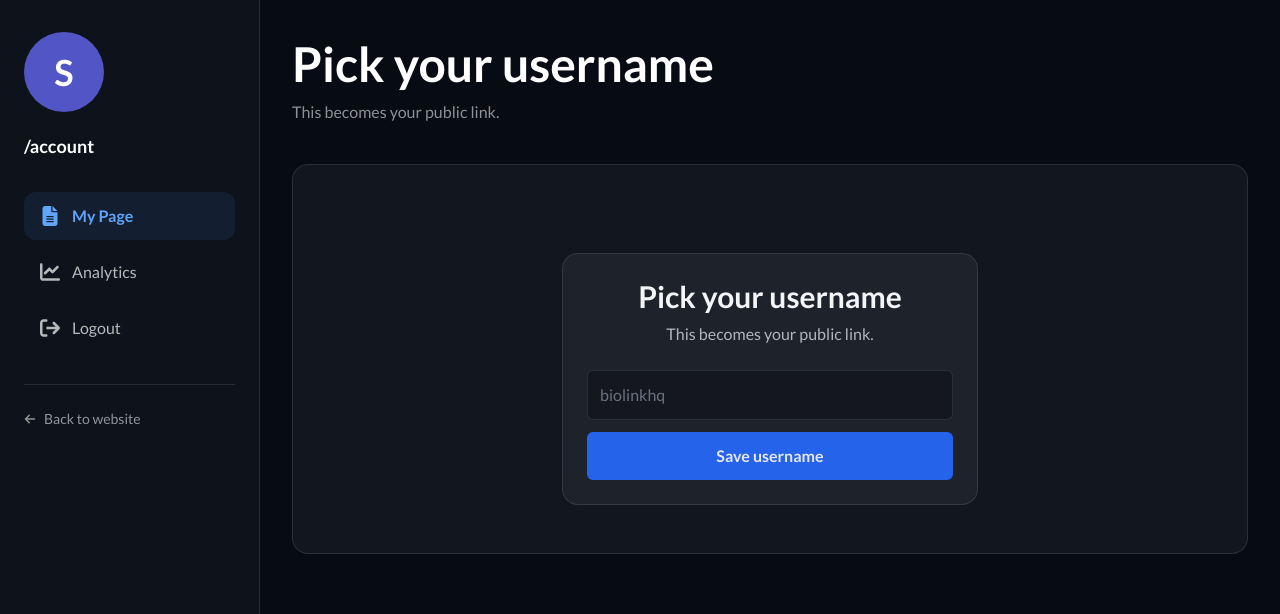
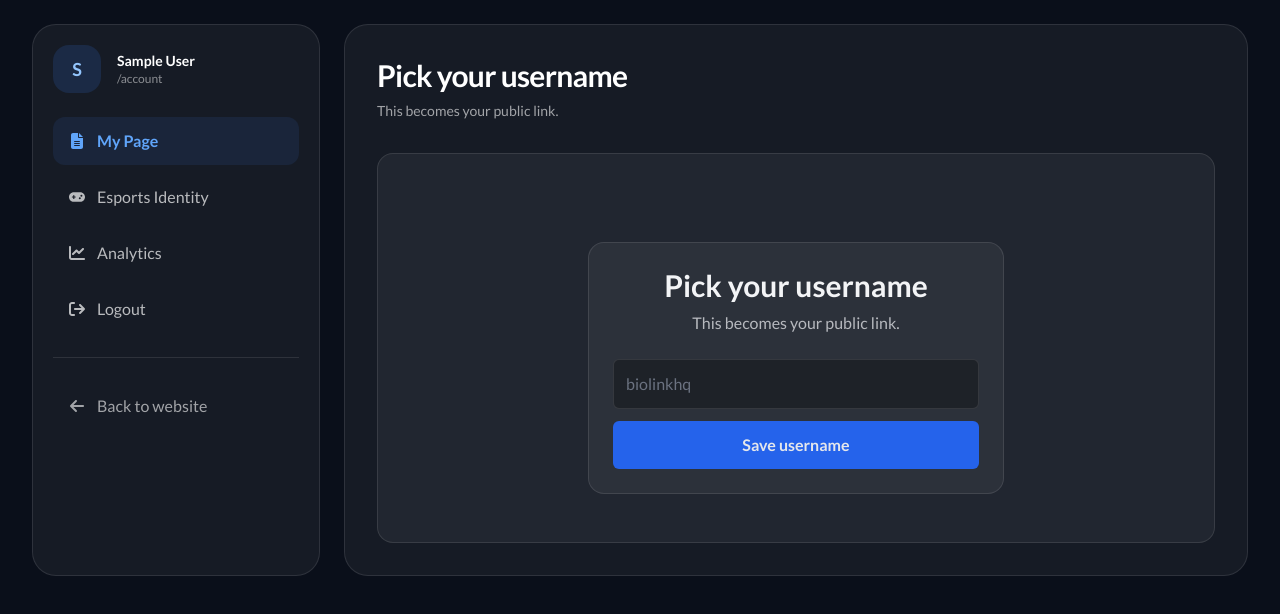
Before and after one commit to TheBioLink/biolinkhq, a Next.js app: page /account in a window 1280 px wide. Shown: the top 614 px of the page. Built offline with nearby package versions, Linux system fonts and the light colour scheme; no server answers; the database is empty; sample sign-in values are in the browser's storage.

Commit message:
Update DashboardShell.js

```diff
--- a/src/components/dashboard/DashboardShell.js
+++ b/src/components/dashboard/DashboardShell.js
@@ -1,5 +1,3 @@
-// src/components/dashboard/DashboardShell.js
-
 import Link from "next/link";
 import { getServerSession } from "next-auth";
 import { authOptions } from "@/app/api/auth/[...nextauth]/route";
@@ -12,6 +10,7 @@ import {
   faCreditCard,
   faArrowRightFromBracket,
   faArrowLeft,
+  faGamepad,
 } from "@fortawesome/free-solid-svg-icons";
 
 function navClass(active) {
@@ -30,7 +29,6 @@ export default async function DashboardShell({
   const email = (session?.user?.email || "").toLowerCase().trim();
 
   let page = null;
-
   if (email) {
     await mongoose.connect(process.env.MONGO_URI);
     page = await Page.findOne({ owner: email }).lean();
@@ -51,75 +49,81 @@ export default async function DashboardShell({
     .toUpperCase();
 
   return (
-    <div className="min-h-screen bg-[#060b14] text-white">
-      <div className="mx-auto flex min-h-screen max-w-[1400px]">
-        {/* Sidebar */}
-        <aside className="w-[260px] border-r border-white/10 bg-white/[0.03] px-6 py-8">
-          <div className="sticky top-8">
-            <div className="mb-8">
-              <div className="flex h-20 w-20 items-center justify-center rounded-full bg-indigo-500/80 text-4xl font-black">
+    <div className="min-h-screen bg-[#0a0f1a] text-white">
+      <div className="mx-auto flex max-w-7xl gap-6 px-4 py-6 lg:px-8">
+        <aside className="hidden w-72 shrink-0 rounded-3xl border border-white/10 bg-white/5 p-5 lg:block">
+          <div className="mb-6 flex items-center gap-4">
+            <div className="flex h-12 w-12 items-center justify-center rounded-2xl bg-blue-500/15 text-lg font-black text-blue-300">
               {avatarLetter}
             </div>
 
-              <div className="mt-5 text-lg font-bold">
-                /{page?.uri || "account"}
+            <div>
+              <p className="text-sm font-bold text-white">
+                {session?.user?.name || "Account"}
+              </p>
+              <p className="text-xs text-white/50">/{page?.uri || "account"}</p>
             </div>
           </div>
 
-            {/* Navigation */}
           <nav className="space-y-2">
             <Link href="/account" className={navClass(activeTab === "page")}>
-                <FontAwesomeIcon icon={faFileLines} fixedWidth className="h-5 w-5" />
+              <FontAwesomeIcon icon={faFileLines} className="h-4 w-4" />
               <span>My Page</span>
             </Link>
 
-              {showSubscription && (
             <Link
-                  href="/account/subscription"
-                  className={navClass(activeTab === "subscription")}
+              href="/account/esports"
+              className={navClass(activeTab === "esports")}
             >
-                  <FontAwesomeIcon icon={faCreditCard} fixedWidth className="h-5 w-5" />
+              <FontAwesomeIcon icon={faGamepad} className="h-4 w-4" />
+              <span>Esports Identity</span>
+            </Link>
+
+            {showSubscription ? (
+              <Link
+                href="/account/subscriptions"
+                className={navClass(activeTab === "subscriptions")}
+              >
+                <FontAwesomeIcon icon={faCreditCard} className="h-4 w-4" />
                 <span>Subscriptions</span>
               </Link>
-              )}
+            ) : null}
 
             <Link
               href="/account/analytics"
               className={navClass(activeTab === "analytics")}
             >
-                <FontAwesomeIcon icon={faChartLine} fixedWidth className="h-5 w-5" />
+              <FontAwesomeIcon icon={faChartLine} className="h-4 w-4" />
               <span>Analytics</span>
             </Link>
 
             <Link href="/api/auth/signout" className={navClass(false)}>
               <FontAwesomeIcon
                 icon={faArrowRightFromBracket}
-                  fixedWidth
-                  className="h-5 w-5"
+                className="h-4 w-4"
               />
               <span>Logout</span>
             </Link>
           </nav>
 
-            <div className="mt-8 border-t border-white/10 pt-6">
+          <div className="mt-6 border-t border-white/10 pt-6">
             <Link
               href="/"
-                className="flex items-center gap-2 text-sm text-white/55 hover:text-white transition"
+              className="flex items-center gap-3 rounded-xl px-4 py-3 text-white/60 hover:bg-white/5 hover:text-white transition"
             >
-                <FontAwesomeIcon icon={faArrowLeft} className="h-3 w-3" />
+              <FontAwesomeIcon icon={faArrowLeft} className="h-4 w-4" />
               <span>Back to website</span>
             </Link>
           </div>
-          </div>
         </aside>
 
-        {/* Main content */}
-        <main className="flex-1 px-8 py-10">
-          <h1 className="text-5xl font-black">{title}</h1>
+        <main className="min-w-0 flex-1 rounded-3xl border border-white/10 bg-white/5 p-5 md:p-8">
+          <h1 className="text-3xl font-black tracking-tight">{title}</h1>
+          {subtitle ? (
+            <p className="mt-2 text-sm text-white/60">{subtitle}</p>
+          ) : null}
 
-          {subtitle && <p className="mt-3 text-white/55">{subtitle}</p>}
-
-          <div className="mt-10 space-y-8">{children}</div>
+          <div className="mt-8">{children}</div>
         </main>
       </div>
     </div>
```
Lines whose indentation alone changed are shown as unchanged.
